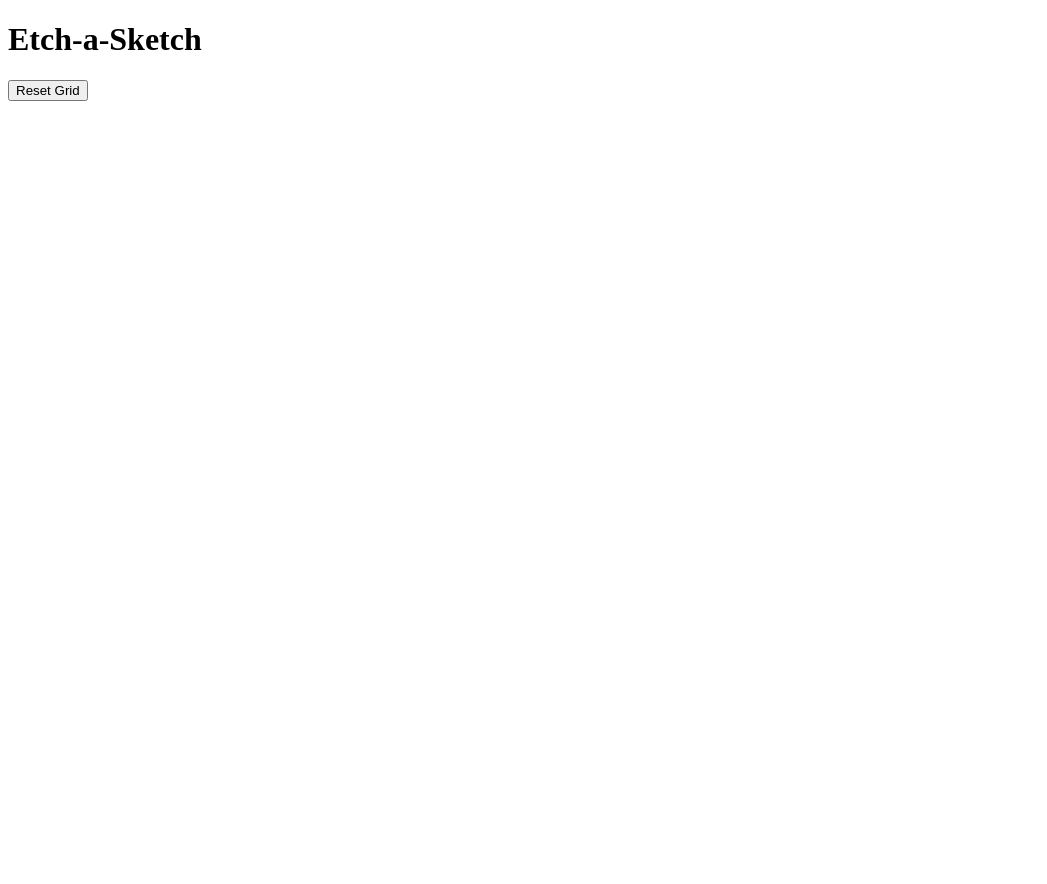
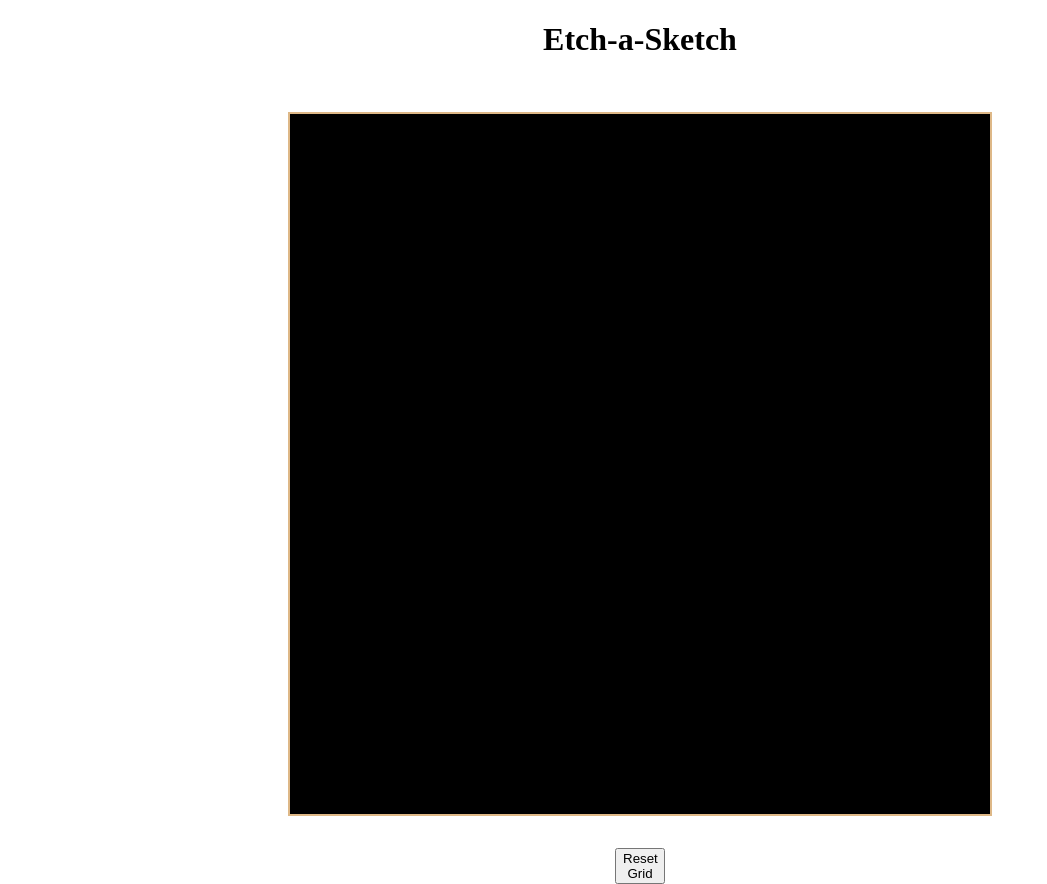
Before and after one commit to caleb1996bit/Etch-a-Sketch, a plain HTML site: page index.html in a window 1280 px wide. Shown: the whole page, without its empty margins (0-1047 px from the left). Before the commit the page ends 800 px from the top, so only its background shows below. Drawn offline with Linux system fonts and the light colour scheme.

Commit message:
add content, h1 and button css

```diff
--- a/style.css
+++ b/style.css
@@ -1,6 +1,6 @@
-:root {
-    --grid-cols: 1;
-    --grid-rows: 1;
+/*:root {
+    --grid-cols: 0;
+    --grid-rows: 0;
   }
 
   #container {
@@ -8,12 +8,43 @@
     grid-gap: 1em;
     grid-template-rows: repeat(var(--grid-rows), 1fr);
     grid-template-columns: repeat(var(--grid-cols), 1fr);
+
   }
 
   .grid-item {
     padding: 1em;
-    border: 1px solid #ddd;
-    text-align: center;
+    border: 1px solid #cf6e6e;
+    text-align:center;
+  }*/
+
+  body {
+    box-sizing: border-box;
+    margin: 0;
+    min-height: 100vh;
+    display: flex;
+    justify-content: center;
+}
+
+.content {
+    display: flex;
+    flex-direction: column;
+    align-items: center;
+}
+
+.container {
+    width: 700px;
+    height: 700px;
+    display: grid;
+    margin: 2rem;
+    border: 2px solid burlywood;
+}
 
 
-  }
+h1 {
+    text-align: center;
+}
+
+button {
+    width: 50px;
+
+}
```
